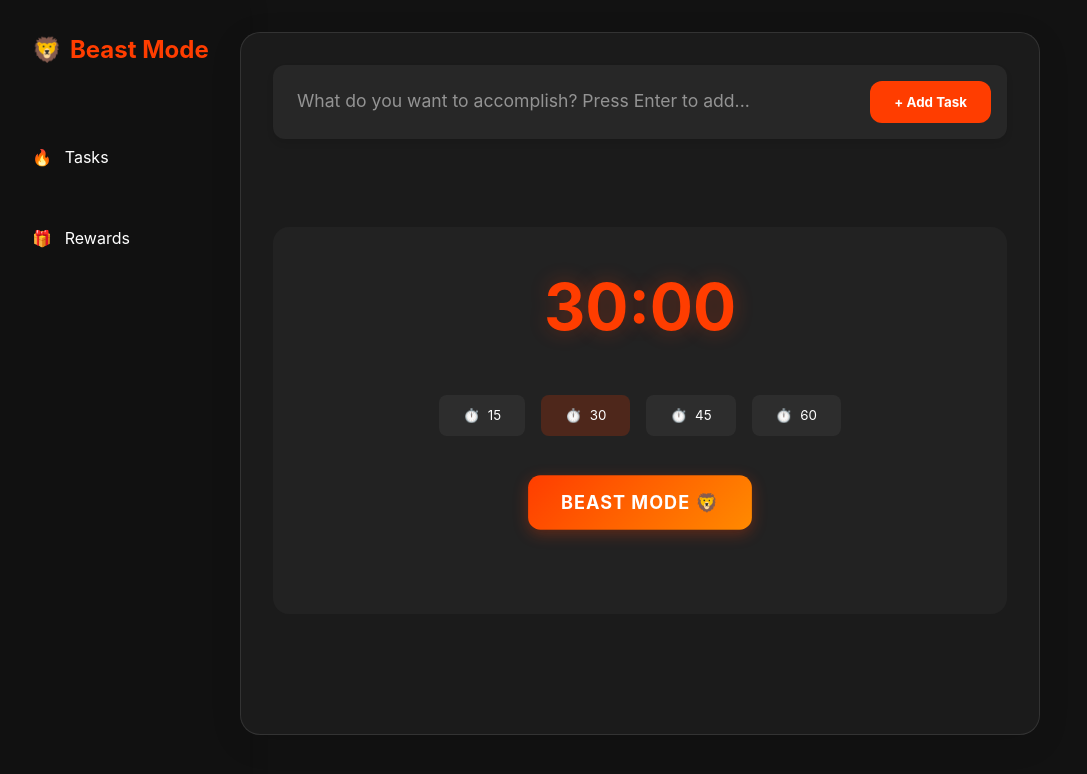
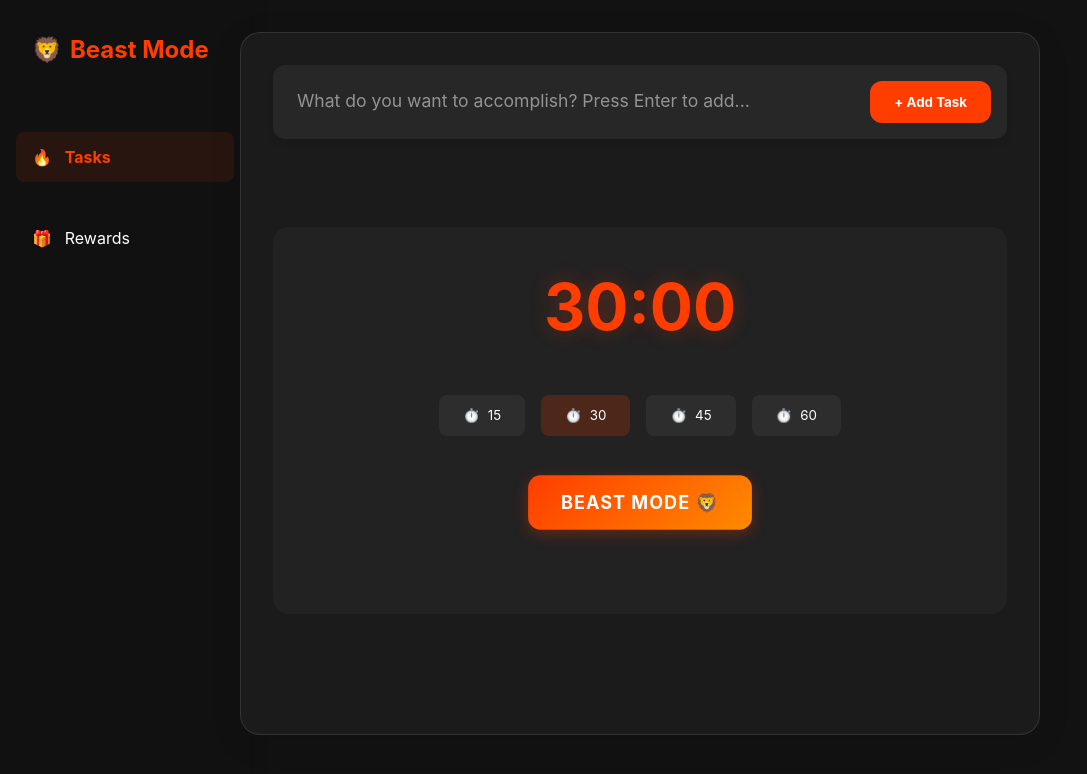
Before and after one commit to Rakeye/beast-mode, a React (Create React App) app: page / in a window 1280 px wide. Shown: the top 774 px of the page, without its empty margins (0-1087 px from the left). Built offline with nearby package versions, Linux system fonts and the light colour scheme; a web font is replaced by a local one.

Commit message:
Fix type mismatch: rename activeTab to activeSection

```diff
--- a/src/App.tsx
+++ b/src/App.tsx
@@ -24,7 +24,7 @@ interface TimerState {
 }
 
 const App: React.FC = () => {
-  const [activeTab, setActiveTab] = useState('tasks');
+  const [activeSection, setActiveSection] = useState('tasks');
   const [rewards, setRewards] = useState<Reward[]>([]);
   const [tasks, setTasks] = useState<Task[]>([]);
   const [timerState, setTimerState] = useState<TimerState>({
@@ -130,11 +130,11 @@ const App: React.FC = () => {
       <AppContainer>
         <audio ref={audioRef} src="/lion-roar.flac" preload="auto" />
         <Sidebar
-          activeTab={activeTab}
-          onTabChange={setActiveTab}
+          activeSection={activeSection}
+          onSectionChange={setActiveSection}
         />
         <MainContent>
-          {activeTab === 'tasks' ? (
+          {activeSection === 'tasks' ? (
             <TaskManager
               tasks={tasks}
               rewards={rewards}
```
